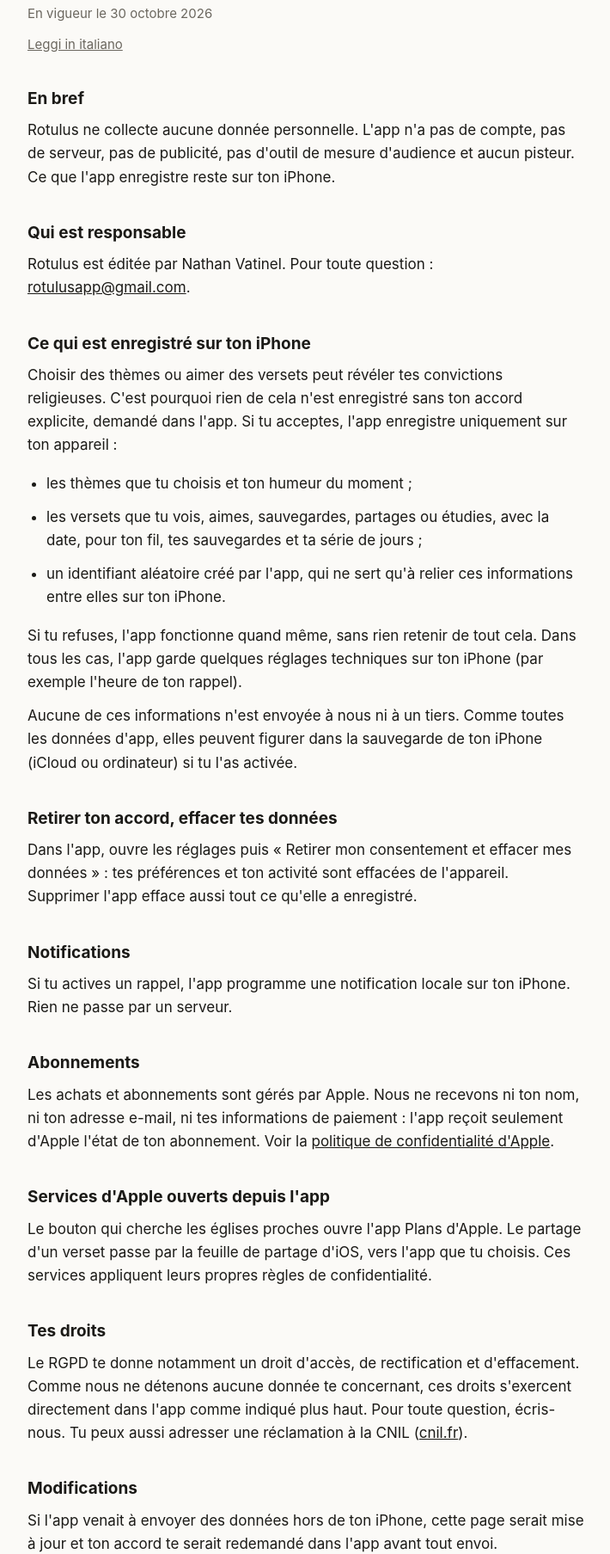
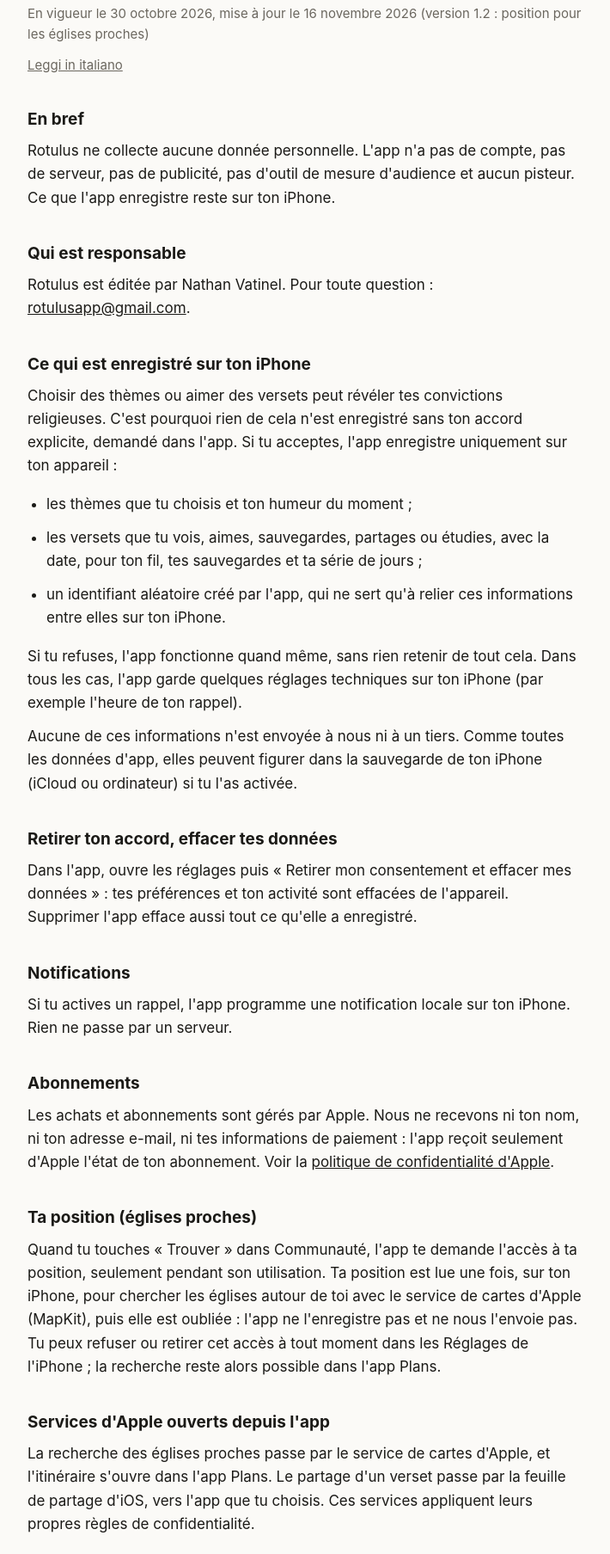
Before and after one commit to nathangiroud76-ai/rotulus, a plain HTML site: page confidentialite/index.html in a window 1280 px wide. Shown: the part 93-1900 px from the top of the page at 86% size, without its empty margins (284-994 px from the left). Drawn offline with Linux system fonts and the light colour scheme.

Commit message:
Confidentialité : position utilisée pour les églises proches (version 1.2, fr + it)
Co-Authored-By: Claude Opus 5.5 <noreply@anthropic.com>

```diff
--- a/confidentialite/index.html
+++ b/confidentialite/index.html
@@ -9,7 +9,7 @@
 <body>
 <main>
 <h1>Politique de confidentialité de Rotulus</h1>
-<p class="date">En vigueur le 30 octobre 2026</p>
+<p class="date">En vigueur le 30 octobre 2026, mise à jour le 16 novembre 2026 (version 1.2 : position pour les églises proches)</p>
 <p class="langue"><a href="../it/privacy/">Leggi in italiano</a></p>
 
 <h2>En bref</h2>
@@ -37,8 +37,11 @@
 <h2>Abonnements</h2>
 <p>Les achats et abonnements sont gérés par Apple. Nous ne recevons ni ton nom, ni ton adresse e-mail, ni tes informations de paiement : l'app reçoit seulement d'Apple l'état de ton abonnement. Voir la <a href="https://www.apple.com/fr/legal/privacy/">politique de confidentialité d'Apple</a>.</p>
 
+<h2>Ta position (églises proches)</h2>
+<p>Quand tu touches « Trouver » dans Communauté, l'app te demande l'accès à ta position, seulement pendant son utilisation. Ta position est lue une fois, sur ton iPhone, pour chercher les églises autour de toi avec le service de cartes d'Apple (MapKit), puis elle est oubliée : l'app ne l'enregistre pas et ne nous l'envoie pas. Tu peux refuser ou retirer cet accès à tout moment dans les Réglages de l'iPhone ; la recherche reste alors possible dans l'app Plans.</p>
+
 <h2>Services d'Apple ouverts depuis l'app</h2>
-<p>Le bouton qui cherche les églises proches ouvre l'app Plans d'Apple. Le partage d'un verset passe par la feuille de partage d'iOS, vers l'app que tu choisis. Ces services appliquent leurs propres règles de confidentialité.</p>
+<p>La recherche des églises proches passe par le service de cartes d'Apple, et l'itinéraire s'ouvre dans l'app Plans. Le partage d'un verset passe par la feuille de partage d'iOS, vers l'app que tu choisis. Ces services appliquent leurs propres règles de confidentialité.</p>
 
 <h2>Tes droits</h2>
 <p>Le RGPD te donne notamment un droit d'accès, de rectification et d'effacement. Comme nous ne détenons aucune donnée te concernant, ces droits s'exercent directement dans l'app comme indiqué plus haut. Pour toute question, écris-nous. Tu peux aussi adresser une réclamation à la CNIL (<a href="https://www.cnil.fr">cnil.fr</a>).</p>
```
Also changed, not shown: it/privacy/index.html (+5 -2 lines).
